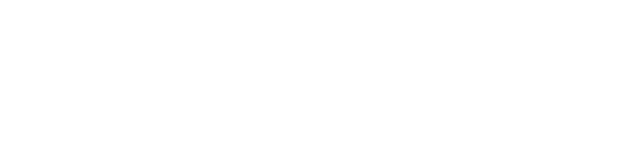
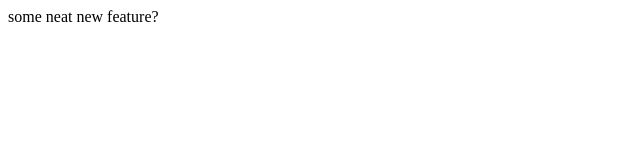
Before and after one commit to JonnyBeech/mySite, a plain HTML site: page index.html in a window 1280 px wide. Shown: the whole page, without its empty margins (0-640 px from the left). Drawn offline with Linux system fonts and the light colour scheme.

Commit message:
added new feature

```diff
--- a/index.html
+++ b/index.html
@@ -5,6 +5,6 @@
     <title></title>
 </head>
 <body>
-
+    some neat new feature?
 </body>
 </html>
```
